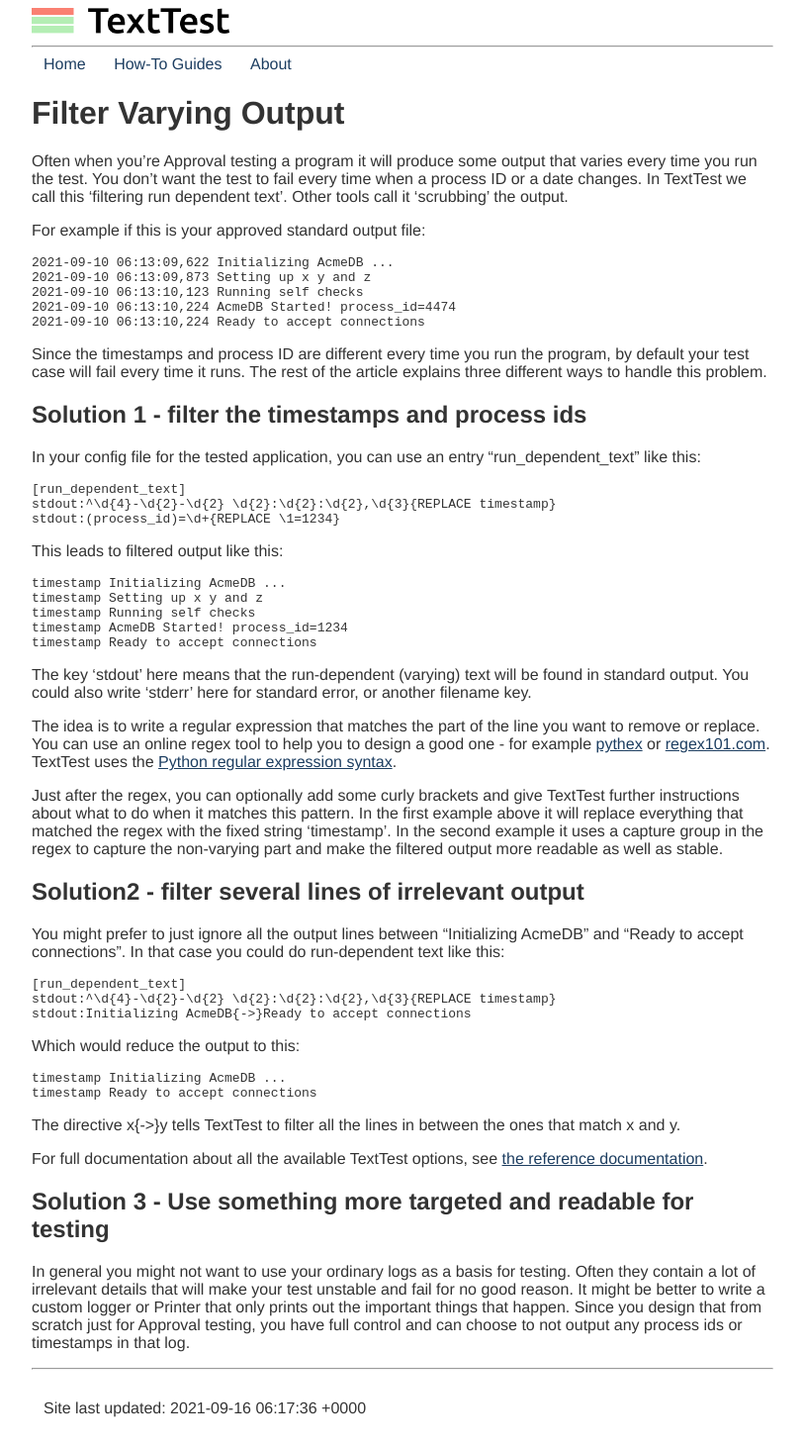
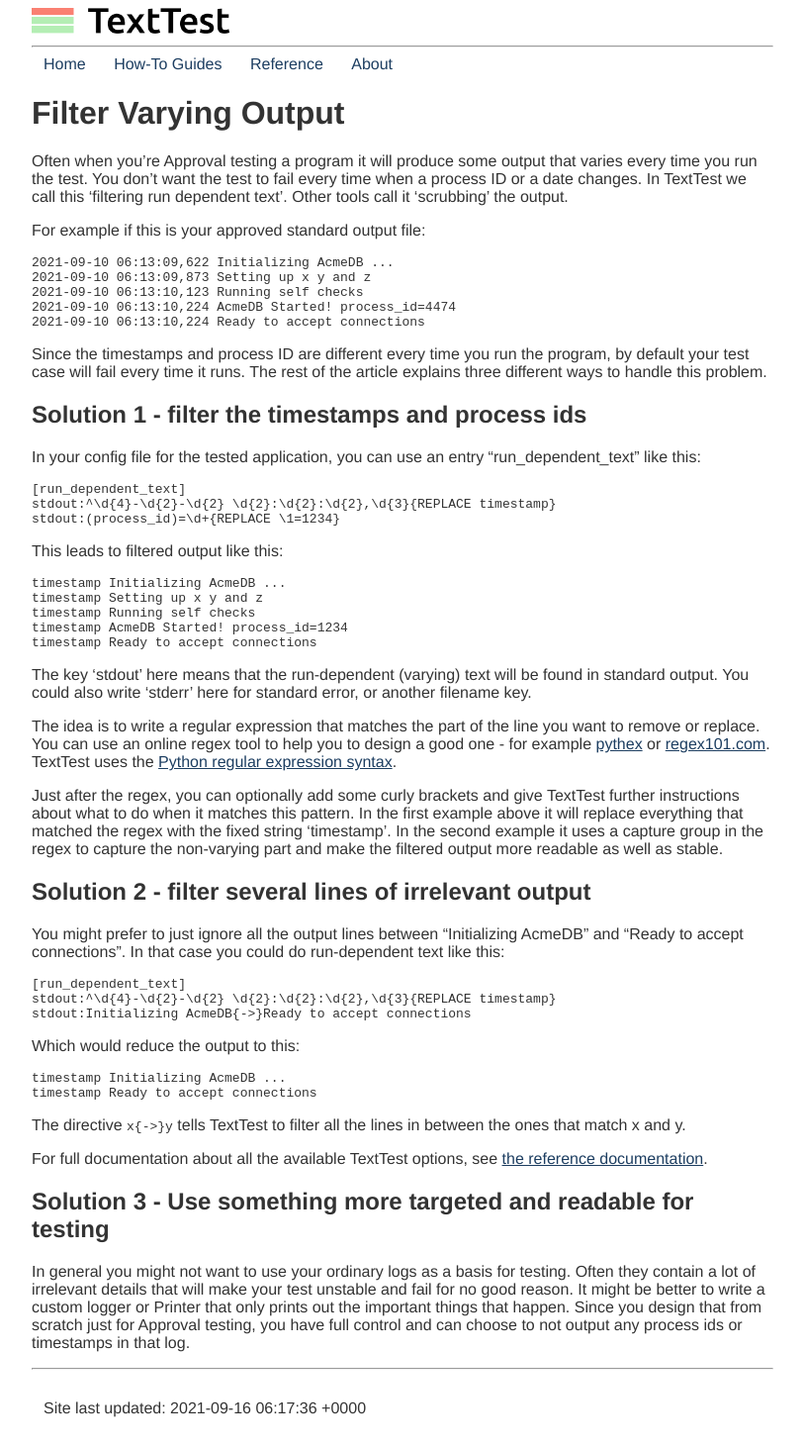
Before and after one commit to texttest/website_2, a Jekyll site: the page built from _how_to_guides/filter_varying_output.md, in a window 1280 px wide. Shown: the whole page at 99% size, without its empty margins (233-1046 px from the left). Built offline with Jekyll 4.4.1, drawn with Linux system fonts in a browser that asks for light colours.

Commit message:
added reference section

```diff
--- a/_config.yml
+++ b/_config.yml
@@ -31,6 +31,8 @@
 collections:
   how_to_guides:
     output: true
+  reference:
+    output: true
 defaults:
   - scope:
       path: ""
--- a/_data/navigation.yml
+++ b/_data/navigation.yml
@@ -2,5 +2,7 @@
   link: /
 - name: How-To Guides
   link: /how_to_guides
+- name: Reference
+  link: /reference
 - name: About
   link: /about.html
--- a/_how_to_guides/filter_varying_output.md
+++ b/_how_to_guides/filter_varying_output.md
@@ -41,7 +41,7 @@
 
 Just after the regex, you can optionally add some curly brackets and give TextTest further instructions about what to do when it matches this pattern. In the first example above it will replace everything that matched the regex with the fixed string 'timestamp'. In the second example it uses a capture group in the regex to capture the non-varying part and make the filtered output more readable as well as stable.
 
-## Solution2 - filter several lines of irrelevant output
+## Solution 2 - filter several lines of irrelevant output
 
 You might prefer to just ignore all the output lines between "Initializing AcmeDB" and "Ready to accept connections". In that case you could do run-dependent text like this:
 
@@ -55,7 +55,7 @@
 	timestamp Initializing AcmeDB ...
 	timestamp Ready to accept connections
 
-The directive x{->}y tells TextTest to filter all the lines in between the ones that match x and y.
+The directive `x{->}y` tells TextTest to filter all the lines in between the ones that match x and y.
 
 For full documentation about all the available TextTest options, see [the reference documentation](http://texttest.sourceforge.net/index.php?page=documentation_4_0&n=run_dependent_text#run_dependent_text).
 
--- /dev/null
+++ b/_layouts/reference.html
@@ -0,0 +1,4 @@
+---
+layout: homepage
+---
+{{ content }}
```
Also changed, not shown: _layouts/reference_index.html (added, +12 -0 lines), _reference/install_amazon_linux.md (added, +67 -0 lines), index.md (+1 -1 lines), reference/index.md (added, +6 -0 lines), README.md.
